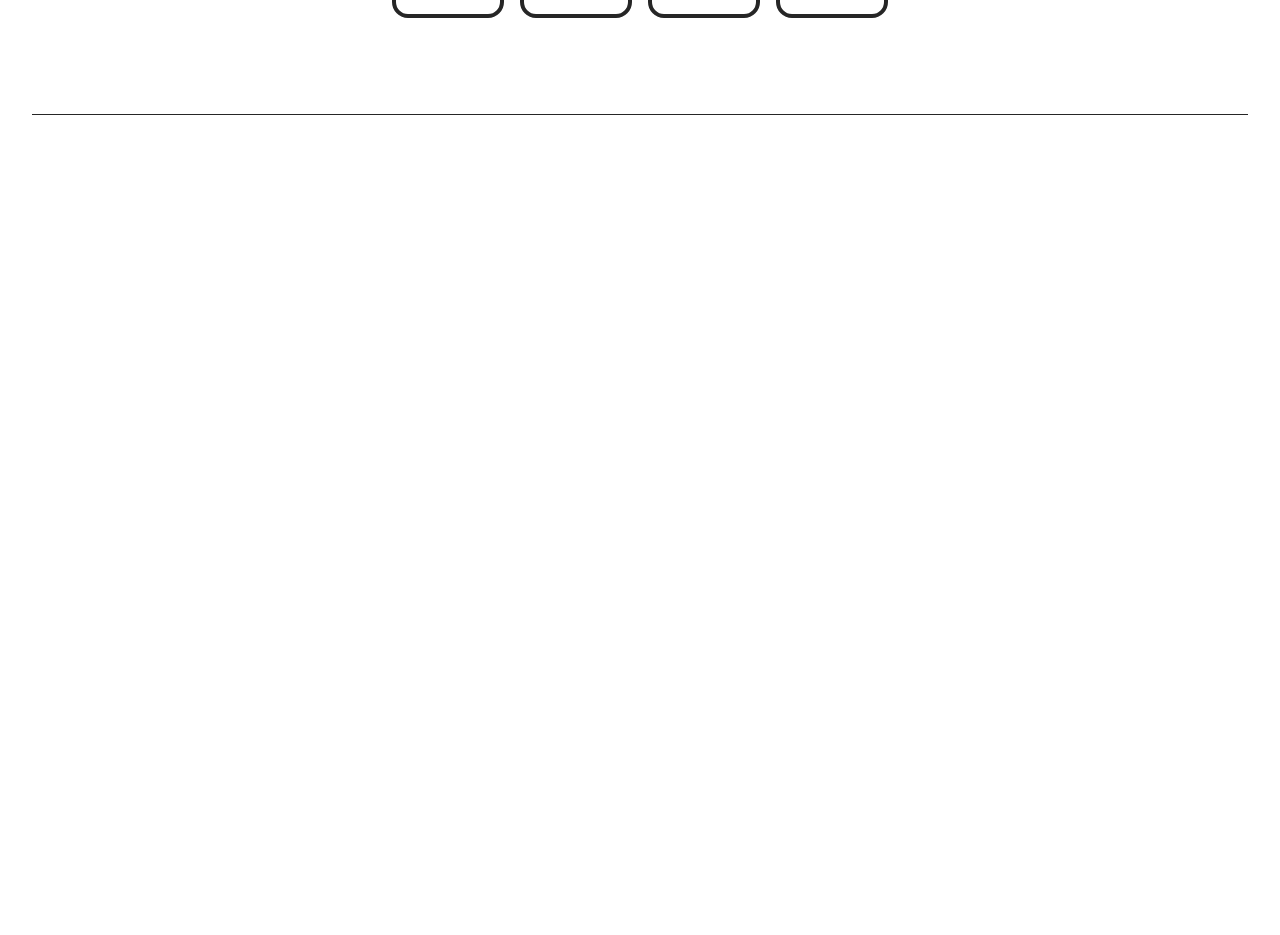
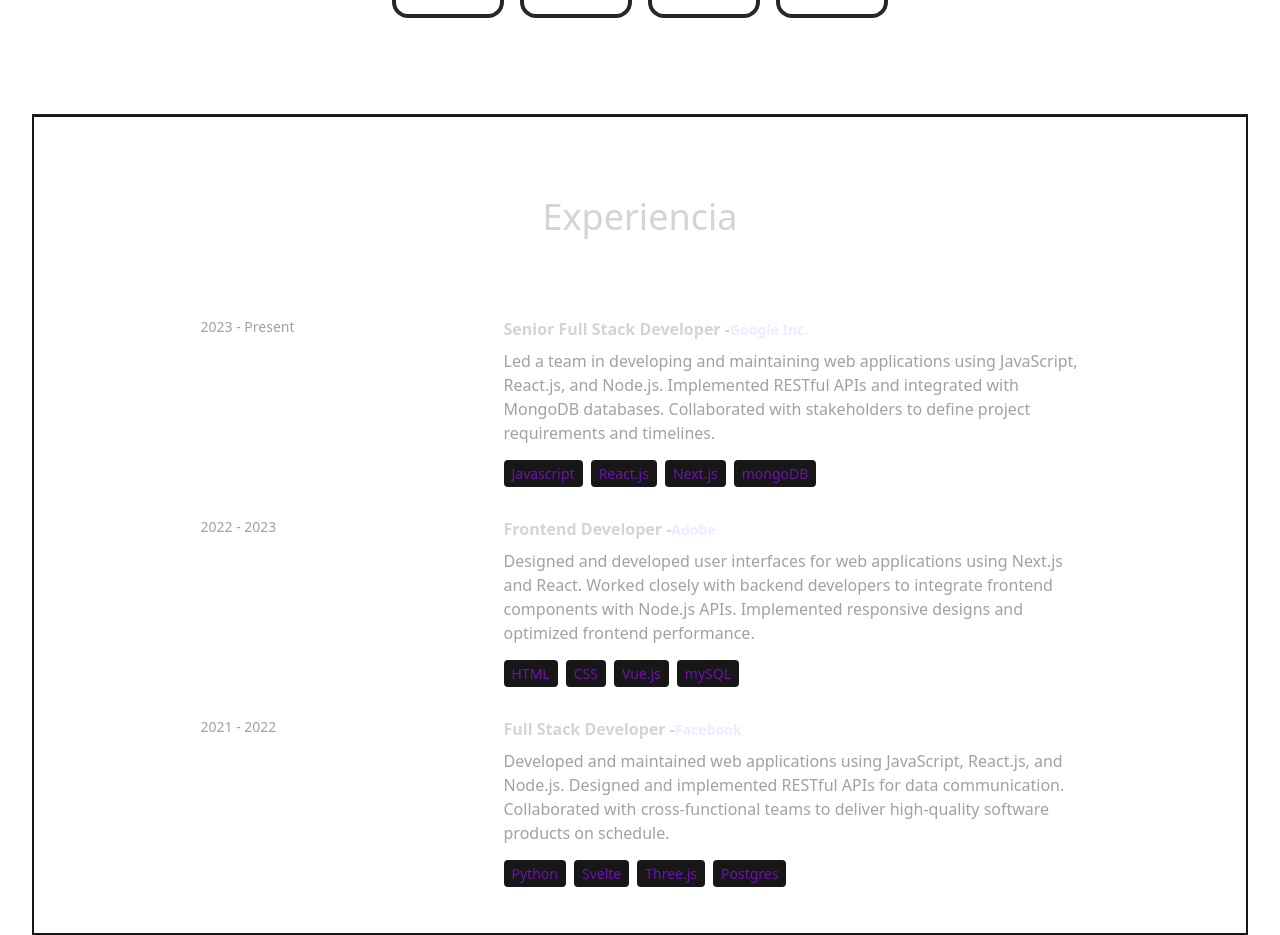
Before and after one commit to JazzoLopez/portfolio-dev, a React (Vite) app: page / in a window 1280 px wide. Shown: the part 2652-3587 px from the top of the page. Before the commit the page ends 2767 px from the top, so only its background shows below. Built offline with nearby package versions, Linux system fonts and the light colour scheme; a web font is replaced by a local one.

Commit message:
feat: Add Experience component to display user experiences

```diff
--- a/src/App.jsx
+++ b/src/App.jsx
@@ -3,6 +3,7 @@
 import Hero from './components/Hero'
 import About from './components/About'
 import Technologies from './components/Technologies'
+import Experience from './components/Experience'
 
 export default function App() {
   return (
@@ -17,6 +18,7 @@
         <Hero />
         <About />
         <Technologies />
+        <Experience />
       </div>
     </div>
   )
--- /dev/null
+++ b/src/components/Experience.jsx
@@ -0,0 +1,32 @@
+import { EXPERIENCES } from "../constants";
+
+export default function Experience() {
+    return (
+        <div className="border-2 border-neutral-900 pb-4">
+            <h2 className="my-20 text-center text-4xl">Experiencia</h2>
+            <div className="">
+                {EXPERIENCES.map((experience, i) => (
+                    <div key={i} className="mb-8 flex flex-wrap lg:justify-center">
+                        <div className="w-full lg:w-1/4">
+                            <p className="mb-2 text-sm text-neutral-400">{experience.year}</p>
+                        </div>
+                        <div className="w-full max-w-xl lg:w-3/4">
+                            <h6 className="mb-2 font-semibold">
+                                {experience.role} -
+                                <span className="text-sm text-purple-100">
+                                    {experience.company}
+                                </span>
+                            </h6>
+                            <p className="mb-4 text-neutral-400 ">{experience.description}</p>
+                            {experience.technologies.map((tech, i) => (
+                                <span key={i} className="mr-2 mt-4 rounded bg-neutral-900 px-2 py-1 text-sm font-medium text-purple-800">
+                                    {tech}
+                                </span>
+                            ))}
+                        </div>
+                    </div>
+                ))}
+            </div>
+        </div>
+    )
+}
```
